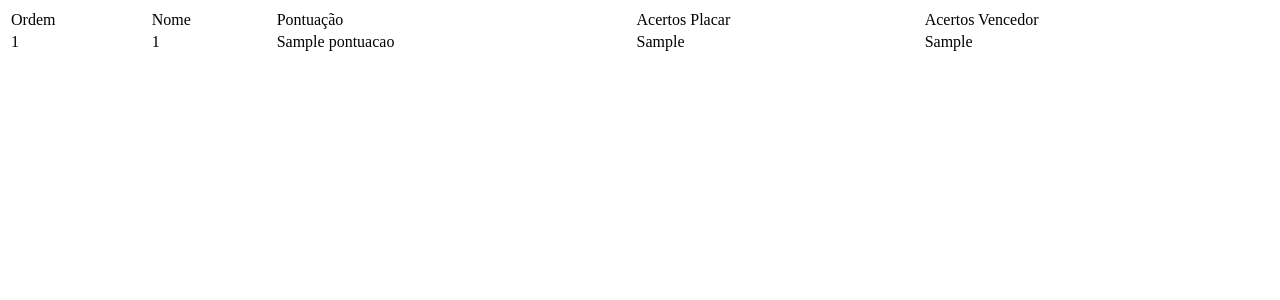
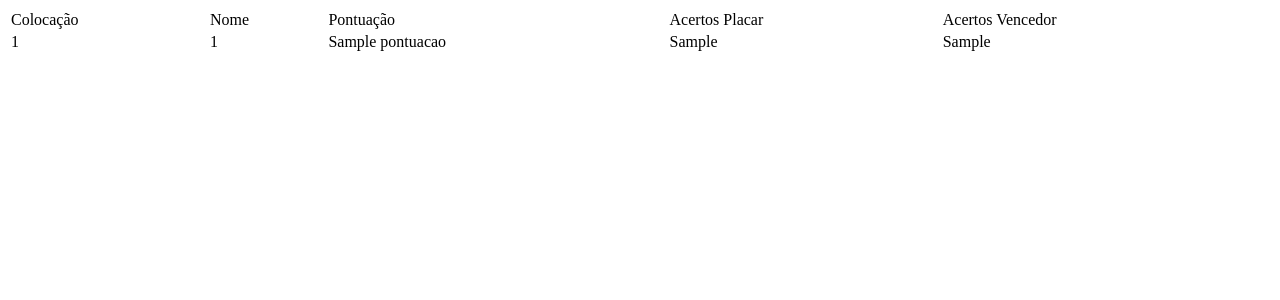
Before and after one commit to mrmaltez/projeto-bolao-meninos, a Django app: template bolao/ranking/templates/ranking/ranking.html in a window 1280 px wide. Shown: the top 300 px of the page. Run offline with Django 3.2, Linux system fonts and the light colour scheme; the template is opened without the code that fills it: most values are stand-ins (such as "Sample title", 1, 10 or a date in 2020).

Commit message:
ajuste ranking

```diff
--- a/bolao/ranking/templates/ranking/ranking.html
+++ b/bolao/ranking/templates/ranking/ranking.html
@@ -9,7 +9,7 @@
 <body>
     <table style="width:100%">
         <tr>
-          <td>Ordem</td>
+          <td>Colocação</td>
           <td>Nome</td>
           <td>Pontuação</td>
           <td>Acertos Placar</td>
```
